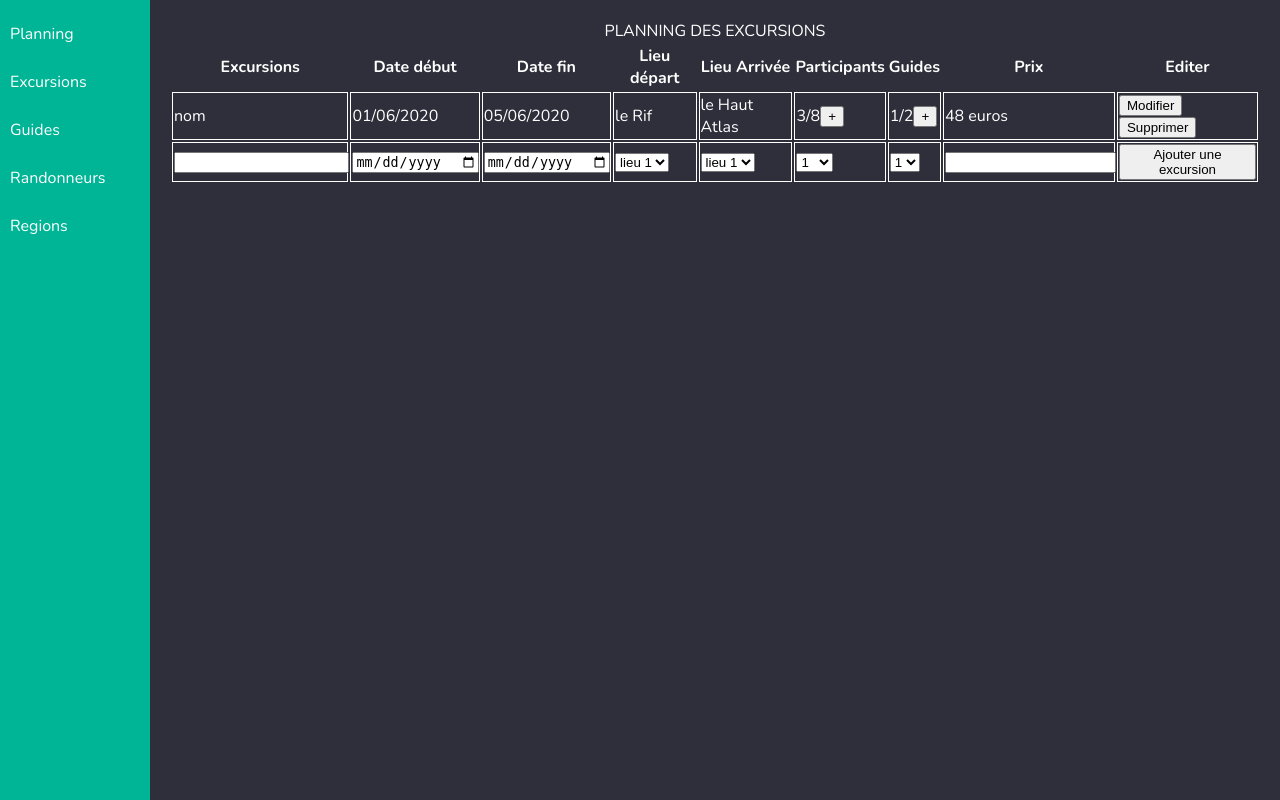
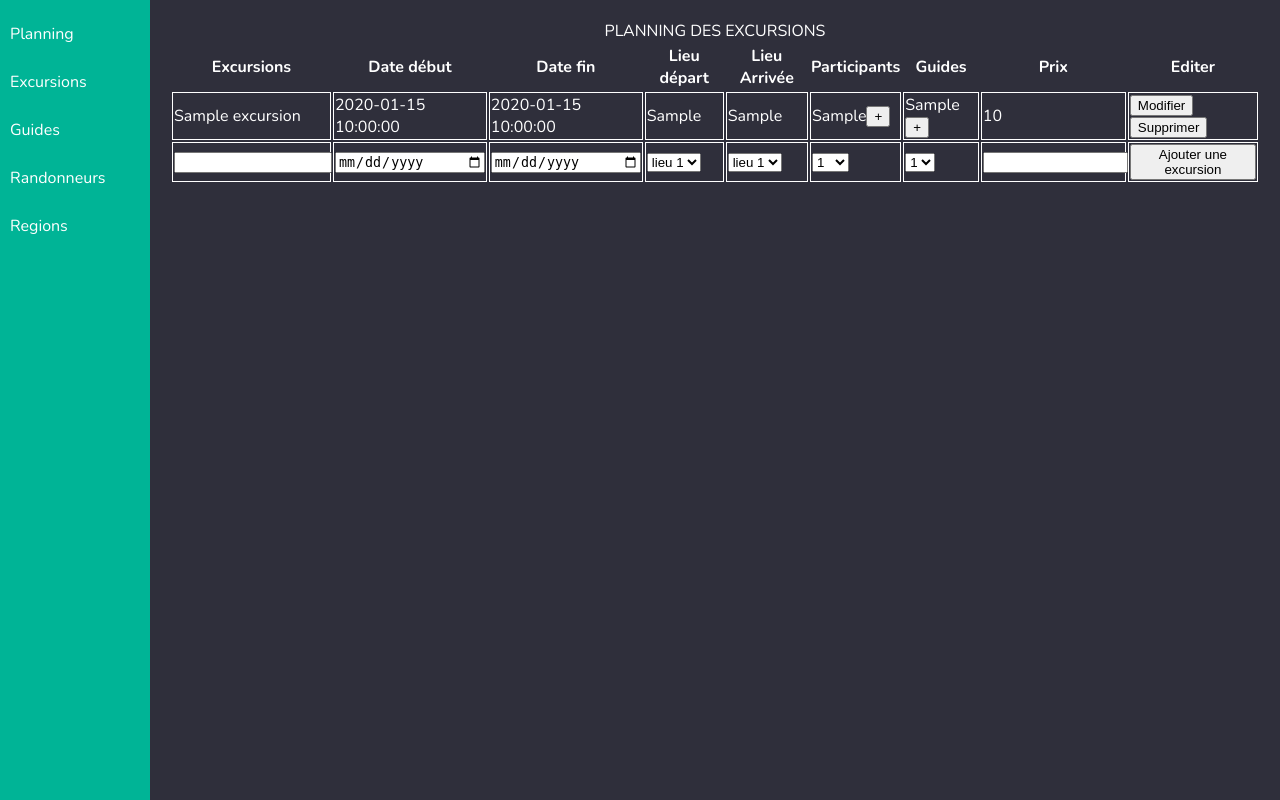
Before and after one commit to g3raphacs/NaturalCoach, a PHP site: page /dashboard.php in a window 1280 px wide. Run offline with PHP 8.4, Linux system fonts and the light colour scheme; the visitor is signed in with stand-in values (Sample User, id 1); tables that the repository leaves empty or names only in its code hold one stand-in row (values such as "Sample post").

Commit message:
affichage lignes excursion

```diff
--- a/dashboard.php
+++ b/dashboard.php
@@ -19,7 +19,6 @@
             } else {
                 header('Location: index.php');
             }
-
     ?>
 
     <div id="navbar">
@@ -33,6 +32,7 @@
     </div>
 
     <div id="rightPage">
+
         <table>
         <caption>PLANNING DES EXCURSIONS</caption>
             <thead>
@@ -49,17 +49,22 @@
                 </tr>
             </thead>
             <tbody>
-                <tr>
-                    <td>nom</td>
-                    <td>01/06/2020</td>
-                    <td>05/06/2020</td>
-                    <td>le Rif</td>
-                    <td>le Haut Atlas</td>
-                    <td>3/8<button>+</button></td>
-                    <td>1/2<button>+</button></td>
-                    <td>48 euros</td>
-                    <td><button>Modifier</button><button>Supprimer</button></td>
-                </tr>
+                    <?php
+                        $reponse = $base->query("SELECT * FROM `excursions`");
+                        while ($donnees = $reponse->fetch()){
+                        ?>
+                        <tr>
+                            <td><?php echo $donnees['nom']; ?></td>
+                            <td><?php echo $donnees['date_debut']; ?></td>
+                            <td><?php echo $donnees['date_fin']; ?></td>
+                            <td><?php echo $donnees['lieu_debut']; ?></td>
+                            <td><?php echo $donnees['lieu_fin']; ?></td>
+                            <td><?php echo $donnees['nbre_max']; ?><button>+</button></td>
+                            <td><?php echo $donnees['nbre_guides']; ?><button>+</button></td>
+                            <td><?php echo $donnees['prix']; ?></td>
+                            <td><button>Modifier</button><button>Supprimer</button></td>
+                        </tr>
+                    <?php } $reponse->closeCursor(); ?>
                 <tr>
                     <td><input type="text" name="nom" id="nom"></td>
                     <td><input type="date" name="date-d" id="date-d"></td>
```
